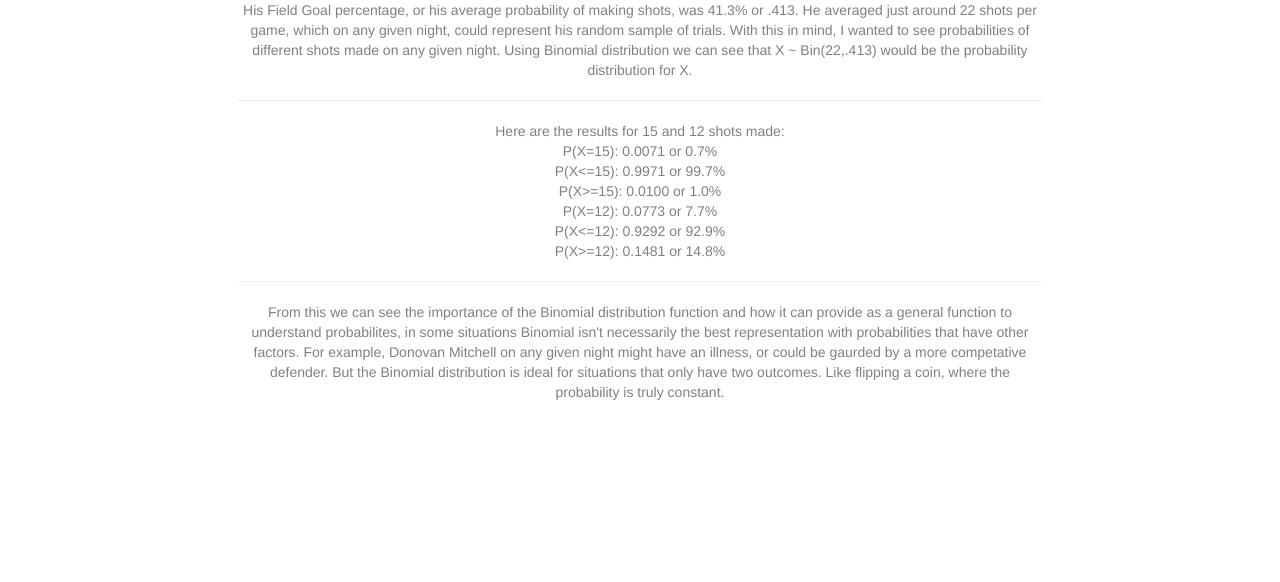
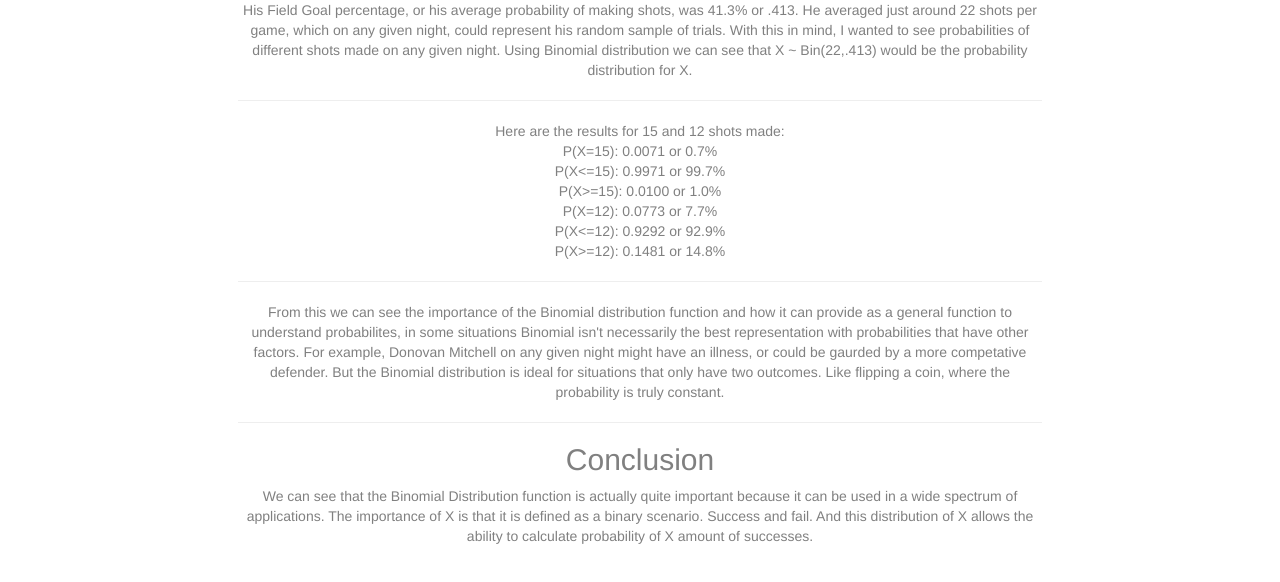
Before and after one commit to nkback/Stats_Binomial_Project, a plain HTML site: page index.html in a window 1280 px wide. Shown: the part 440-1022 px from the top of the page. Before the commit the page ends 852 px from the top, so only its background shows below. Drawn offline with nearby package versions, Linux system fonts and the light colour scheme.

Commit message:
Add conclusion text

```diff
--- a/index.html
+++ b/index.html
@@ -208,6 +208,15 @@
                      have two outcomes. Like flipping a coin, where the probability is truly
                      constant.
                 </p>
+                <hr>
+                <h2>Conclusion</h2>
+                <p style="margin-bottom: 45px;">
+                    We can see that the Binomial Distribution function is actually
+                    quite important because it can be used in a wide spectrum of
+                    applications. The importance of X is that it is defined as a
+                    binary scenario. Success and fail. And this distribution of X allows
+                    the ability to calculate probability of X amount of successes.
+                </p>
             </div>
             <div class="col-md-2"></div>
         </div>
```
